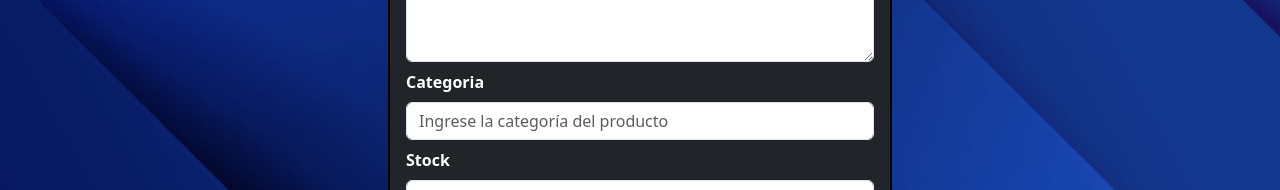
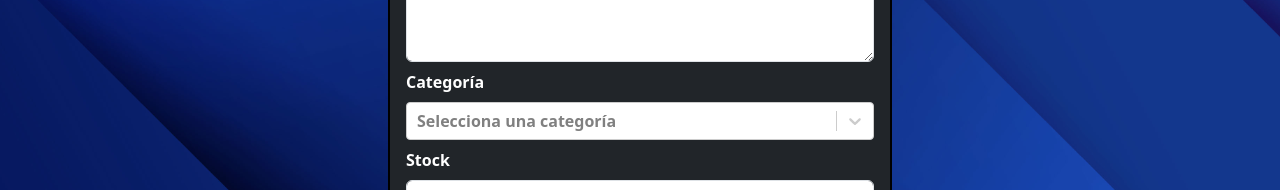
Before and after one commit to ColmanNicolas/proyect_Ecommerce1, a React (Vite) app: page /productos/modificacion/1 in a window 1280 px wide. Shown: the part 525-715 px from the top of the page. Built offline with nearby package versions, Linux system fonts and the light colour scheme.

Commit message:
agrego un select en el formualrio de crear producto

```diff
--- a/components/FormularioModificacion.jsx
+++ b/components/FormularioModificacion.jsx
@@ -1,13 +1,16 @@
 import axios from "axios";
+
 import { useEffect, useState } from "react";
-import { useForm } from "react-hook-form";
-import { Link, useNavigate, useParams  } from "react-router-dom";
+import { useForm, Controller } from "react-hook-form"
+import { Link, useNavigate, useParams } from "react-router-dom";
 import "../components/clasesGenerales.css"
 import { faker } from '@faker-js/faker';
+import SelectCrearProducto from "./SelectCrearProducto";
 
 const FormularioModificacion = () => {
 
     const {
+        control,
         handleSubmit,
         register,
         formState: { errors },
@@ -22,9 +25,15 @@ const FormularioModificacion = () => {
     const accion = partes[0];
     const id = partes[partes.length - 1];
 
+    const [valorSeleccionado, setValorSeleccionado] = useState(null);
+
+    const handleSeleccionChange = (valor) => {
+      setValorSeleccionado(valor);
+    };
+
     useEffect(() => {
 
-        if(accion==="modificar"){
+        if (accion === "modificar") {
 
             axios.get(`http://localhost:4000/api/products/${id}`).then((result) => {
 
@@ -38,43 +47,45 @@ const FormularioModificacion = () => {
         }
     }, []);
 
-    const generarProducto = ()=>{
+    const generarProducto = () => {
         setValue('name', faker.commerce.product())
         setValue('brand', faker.company.name())
-        setValue('price', faker.commerce.price({min: 1, max: 99999}))
+        setValue('price', faker.commerce.price({ min: 1, max: 99999 }))
         setValue('description', faker.commerce.productDescription())
-        setValue('stock', faker.number.int({ min: 1, max: 1000 }) )
+        setValue('stock', faker.number.int({ min: 1, max: 1000 }))
 
     }
 
-    const borrarProducto = async () =>{
+    const borrarProducto = async () => {
         const response = await axios.delete(`http://localhost:4000/api/products/${id}`);
         console.log('Elemento borrado:', response.data);
         navigate("/productos");
     }
 
-    const enviarFormularrio = async (inputsData) =>{
-        if(accion==="modificar"){
-            const response = await axios.put(`http://localhost:4000/api/products/${id}`, inputsData).then((response)=>{
+    const enviarFormularrio = async (inputsData) => {
+        console.log(inputsData);
+        inputsData.category = inputsData.category.value;
+        if (accion === "modificar") {
+            const response = await axios.put(`http://localhost:4000/api/products/${id}`, inputsData).then((response) => {
                 console.log('Elemento modificado:', response.data.producto);
-                navigate(`/productos/ver/${response.data.name + "-"+ response.data.brand + "-" + id }`);
+                navigate(`/productos/ver/${response.data.name + "-" + response.data.brand + "-" + id}`);
             })
 
-        }else if (accion ==="agregar") {
-            axios.post(`http://localhost:4000/api/products`,inputsData).then((response)=>{
+        } else if (accion === "agregar") {
+            axios.post(`http://localhost:4000/api/products`, inputsData).then((response) => {
 
                 console.log(response.data._id);
-                navigate(`/productos/ver/${response.data.name + "-"+ response.data.brand + "-" + response.data._id }`);
+                navigate(`/productos/ver/${response.data.name + "-" + response.data.brand + "-" + response.data._id}`);
             })
-            }
-            reset();
         }
+        reset();
+    }
 
     return (
         <form className="bg-dark text-white fw-semibold px-3 py-2 outlineNegro " style={{ width: "500px", marginInline: "auto ", marginBlock: "50px", borderRadius: "10px" }}
-        onSubmit={handleSubmit(enviarFormularrio)}>
+            onSubmit={handleSubmit(enviarFormularrio)}>
             <div className="pt-2">
-                <h2 className="ps-2 text-center">{accion === 'modificar'? "MODIFICAR PRODUCTO":"AÑADIR PRODUCTO"}</h2>
+                <h2 className="ps-2 text-center">{accion === 'modificar' ? "MODIFICAR PRODUCTO" : "AÑADIR PRODUCTO"}</h2>
             </div>
             <hr className="mx-4" />
             <div className="">
@@ -97,7 +108,7 @@ const FormularioModificacion = () => {
 
             <div className="mt-2">
                 <label htmlFor="precioProducto" className="form-label">Precio</label>
-                <input type="number" step="0.01"  className="form-control" placeholder="Ingrese el precio del producto" id="precioProducto"{...register('price', {
+                <input type="number" step="0.01" className="form-control" placeholder="Ingrese el precio del producto" id="precioProducto"{...register('price', {
                     required: true,
                     pattern: /^[0-9]+(\.[0-9]{1,2})?$/,
                 })
@@ -118,28 +129,19 @@ const FormularioModificacion = () => {
                     rows="4"
                 ></textarea>
             </div>
-
             {errors.description && errors.description.type === "required" && <p className="formatoErros">Este campo no puede quedar vacío</p>}
 
             <div className="mt-2">
-                <label htmlFor="categoriaProducto" className="form-label">Categoria</label>
-                <input type="text" className="form-control" placeholder="Ingrese la categoría del producto" id="categoriaProducto"{...register('category', {
-                    required: true,
-                    minLength: 3,
-                    maxLength: 20,
-                })
-                } />
+                <label htmlFor="categoriaProducto" className="form-label">Categoría</label>
+                <SelectCrearProducto name="category" control={control}/>
             </div>
-
             {errors.category && errors.category.type === "required" && <p className="formatoErros">Este campo no puede quedar vacío</p>}
-            {errors.category && errors.category.type === "minLength" && <p className="formatoErros">categoria no valida</p>}
-            {errors.category && errors.category.type === "maxLength" && <p className="formatoErros">categoria no valida</p>}
 
             <div className="mt-2">
                 <label htmlFor="stockProducto" className="form-label">Stock</label>
                 <input type="number" className="form-control" placeholder="Ingrese el stock disponible del producto" id="stockProducto"{...register('stock', {
                     required: true,
-                    pattern:/^[1-9]\d*$/,
+                    pattern: /^[1-9]\d*$/,
                 })
                 } />
             </div>
@@ -150,12 +152,12 @@ const FormularioModificacion = () => {
             <hr className="mx-4 mt-4" />
             <div className="d-flex justify-content-between py-2 px-4">
                 <Link to={"/productos"} className="btn btn-primary fw-semibold" >Volver</Link>
-                { accion==="modificar" && <button type="submit" className="btn btn-dark border-white fw-semibold">Modificar</button>}
-                { accion==="agregar" && <button type="button" className="btn btn-warning fw-semibold" onClick={generarProducto}>Generar Aleatorio</button>}
-                { accion==="agregar" && <button type="submit" className="btn btn-success fw-semibold">Guardar Producto</button>}
-                { accion==="modificar" && <button type="button" className="btn btn-danger fw-semibold" onClick={borrarProducto}>Eliminar</button>}
+                {accion === "modificar" && <button type="submit" className="btn btn-dark border-white fw-semibold">Modificar</button>}
+                {accion === "agregar" && <button type="button" className="btn btn-warning fw-semibold" onClick={generarProducto}>Generar Aleatorio</button>}
+                {accion === "agregar" && <button type="submit" className="btn btn-success fw-semibold">Guardar Producto</button>}
+                {accion === "modificar" && <button type="button" className="btn btn-danger fw-semibold" onClick={borrarProducto}>Eliminar</button>}
             </div>
-        </form>
+        </form >
     )
 }
 export default FormularioModificacion;
--- /dev/null
+++ b/components/SelectCrearProducto.jsx
@@ -0,0 +1,58 @@
+import React, { useState } from 'react';
+import { Controller, useForm } from 'react-hook-form';
+import Select from 'react-select';
+
+const customStyles = {
+    control: (provided, state) => ({
+        ...provided,
+        backgroundColor: state.isSelected ? 'blue' : 'white', // Cambiar el color de fondo del control
+        color: state.isSelected ? 'white' : 'black', // Cambiar el color del texto seleccionado
+    }),
+    option: (provided, state) => ({
+        ...provided,
+        backgroundColor: state.isSelected ? 'blue' : 'white', // Cambiar el color de fondo de las opciones
+        color: state.isSelected ? 'white' : 'black', // Cambiar el color del texto de las opciones seleccionadas
+    }),
+    singleValue: (provided, state) => ({
+        ...provided,
+        color: state.isSelected ? 'white' : 'black', // Cambiar el color del texto de la opción seleccionada
+    }),
+};
+
+const options = [
+    { value: 'herramientas', label: 'Herramientas' },
+    { value: 'computacion', label: 'Computación' },
+    { value: 'celulares', label: 'Celulares' },
+    { value: 'vehiculos', label: 'Vehículos' },
+    { value: 'vestimenta', label: 'Vestimenta' },
+    { value: 'alimentos', label: 'Alimentos' },
+    { value: 'jardineria', label: 'Jardineria' },
+    { value: 'deportes', label: 'Deportes' },
+    { value: 'muebles', label: 'Muebles' },
+    { value: 'juguetes', label: 'Juguetes' },
+    { value: 'electrodomesticos', label: 'Electrodomesticos' },
+    { value: 'libros', label: 'Libros' },
+];
+
+
+const SelectCrearProducto = ({ name, control }) => {
+    return (
+        <Controller
+            name={name}
+            control={control}
+            defaultValue=""
+            render={({ field }) => (
+                <Select
+                    {...field}
+                    options={options}
+                    isClearable
+                    placeholder="Selecciona una categoría"
+                    isSearchable
+                    styles={customStyles}
+                />
+            )}
+        />
+    );
+}
+
+export default SelectCrearProducto;
--- a/package.json
+++ b/package.json
@@ -16,6 +16,7 @@
     "react-hook-form": "^7.50.1",
     "react-hot-toast": "^2.4.1",
     "react-router-dom": "^6.22.0",
+    "react-select": "^5.8.0",
     "swiper": "^11.0.6"
   },
   "devDependencies": {
```
Also changed, not shown: 1 other file (tests, documents, lock files or other folders).
